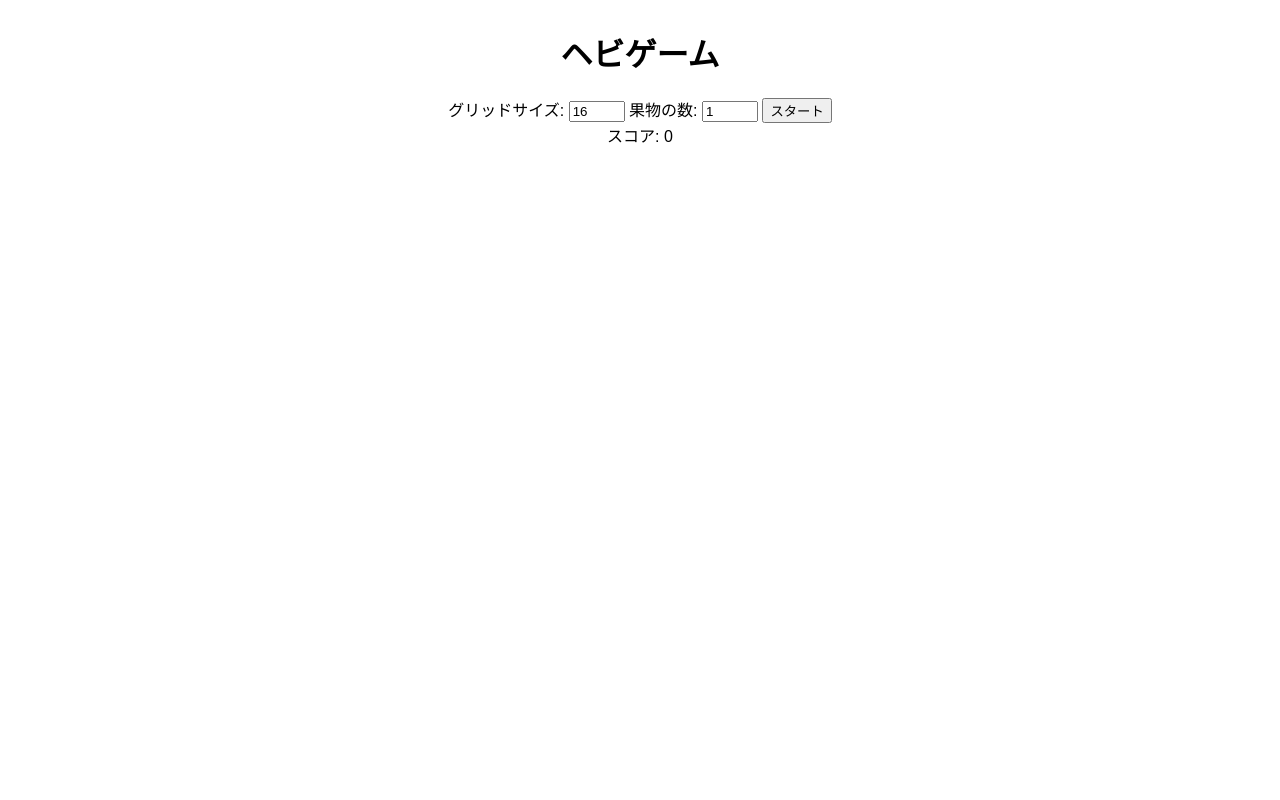
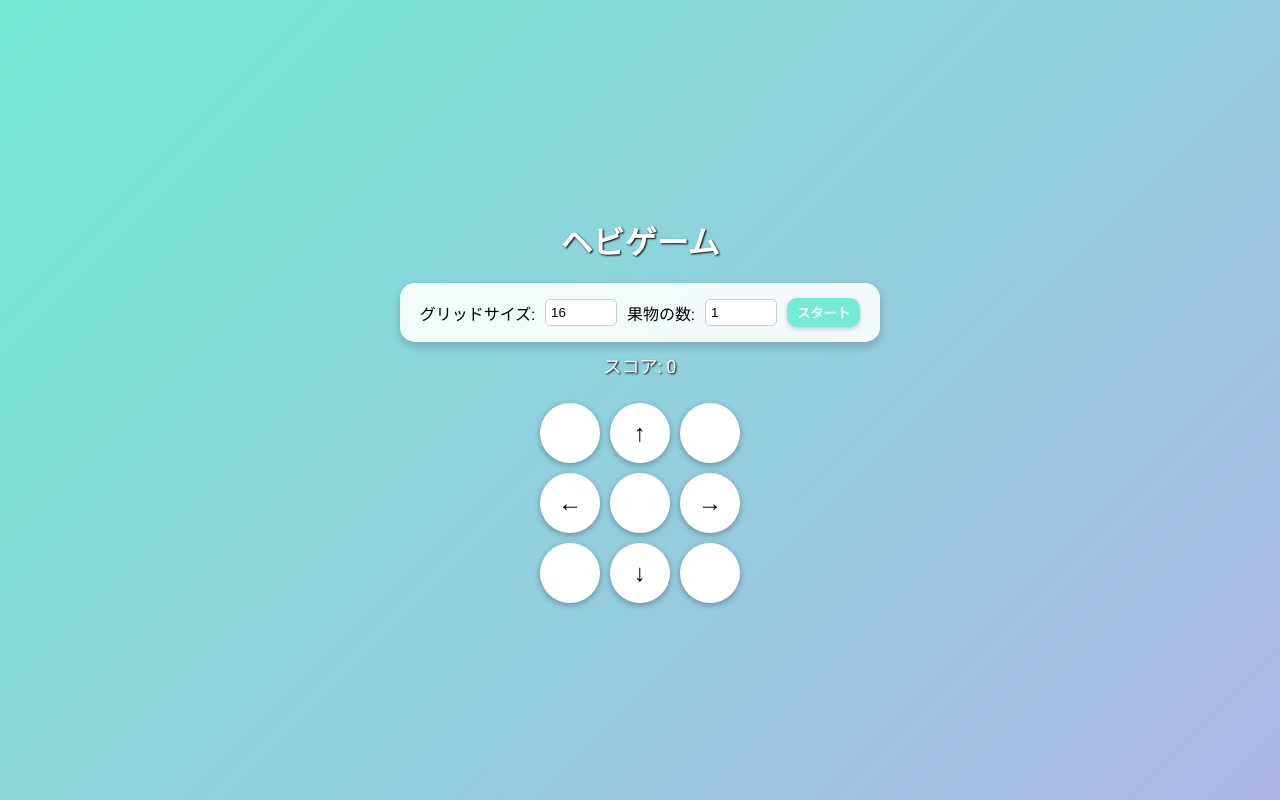
Before and after one commit to sionsorasky/snake, a plain HTML site: page index.html in a window 1280 px wide. Drawn offline with Linux system fonts and the light colour scheme.

Commit message:
index.html を更新

```diff
--- a/index.html
+++ b/index.html
@@ -4,24 +4,108 @@
 <meta charset="UTF-8">
 <meta name="viewport" content="width=device-width, initial-scale=1.0">
 <title>ヘビゲーム</title>
+<link href="https://fonts.googleapis.com/css2?family=Roboto:wght@400;700&display=swap" rel="stylesheet">
 <style>
-  body { display:flex; flex-direction:column; align-items:center; font-family:sans-serif; }
-  #game { display:grid; margin-top:20px; }
-  .cell { width:20px; height:20px; border:1px solid #ccc; box-sizing:border-box; }
-  .snake { background-color: green; }
-  .fruit { background-color: red; }
-  #controls { margin-top:10px; }
+  body {
+    margin:0;
+    font-family:'Roboto',sans-serif;
+    display:flex;
+    flex-direction:column;
+    align-items:center;
+    justify-content:center;
+    min-height:100vh;
+    background: linear-gradient(135deg,#74ebd5,#ACB6E5);
+  }
+  h1 { margin:20px 0; color:#fff; text-shadow:1px 1px 2px #000; }
+  .control-card {
+    background: rgba(255,255,255,0.9);
+    padding:15px 20px;
+    border-radius:15px;
+    box-shadow: 0 4px 10px rgba(0,0,0,0.2);
+    display:flex;
+    gap:10px;
+    align-items:center;
+    margin-bottom:10px;
+  }
+  .control-card input { width:60px; padding:5px; border-radius:5px; border:1px solid #ccc; }
+  .control-card button {
+    padding:5px 10px;
+    border:none;
+    border-radius:10px;
+    background:#74ebd5;
+    color:#fff;
+    font-weight:bold;
+    cursor:pointer;
+    box-shadow:0 2px 5px rgba(0,0,0,0.2);
+  }
+  #score {
+    font-size:18px;
+    color:#fff;
+    margin-bottom:10px;
+    text-shadow:1px 1px 2px #000;
+  }
+  #game {
+    display:grid;
+    background: rgba(255,255,255,0.2);
+    border-radius:10px;
+    overflow:hidden;
+    touch-action:none;
+  }
+  .cell {
+    width:100%;
+    height:100%;
+    box-sizing:border-box;
+  }
+  .snake { background-color: #28a745; }
+  .fruit { background-color: #dc3545; border-radius:50%; }
+  /* 矢印ボタン */
+  #touchControls {
+    display:grid;
+    grid-template-columns: repeat(3,60px);
+    gap:10px;
+    margin-top:15px;
+    justify-content:center;
+  }
+  #touchControls button {
+    width:60px;
+    height:60px;
+    border-radius:50%;
+    border:none;
+    background:#fff;
+    font-size:24px;
+    font-weight:bold;
+    box-shadow:0 2px 6px rgba(0,0,0,0.3);
+    cursor:pointer;
+  }
+  #touchControls button:active { background:#ccc; }
+  /* 矢印配置 */
+  .empty { background:transparent; box-shadow:none; pointer-events:none; }
 </style>
 </head>
 <body>
 <h1>ヘビゲーム</h1>
-<div>
+
+<div class="control-card">
   グリッドサイズ: <input type="number" id="gridSize" value="16" min="8" max="64">
   果物の数: <input type="number" id="fruitCount" value="1" min="1" max="10">
   <button id="startBtn">スタート</button>
 </div>
+
 <div id="score">スコア: 0</div>
 <div id="game"></div>
+
+<!-- タッチ操作ボタン -->
+<div id="touchControls">
+  <button class="empty"></button>
+  <button id="upBtn">↑</button>
+  <button class="empty"></button>
+  <button id="leftBtn">←</button>
+  <button class="empty"></button>
+  <button id="rightBtn">→</button>
+  <button class="empty"></button>
+  <button id="downBtn">↓</button>
+  <button class="empty"></button>
+</div>
 
 <script src="main.js"></script>
 </body>
```
